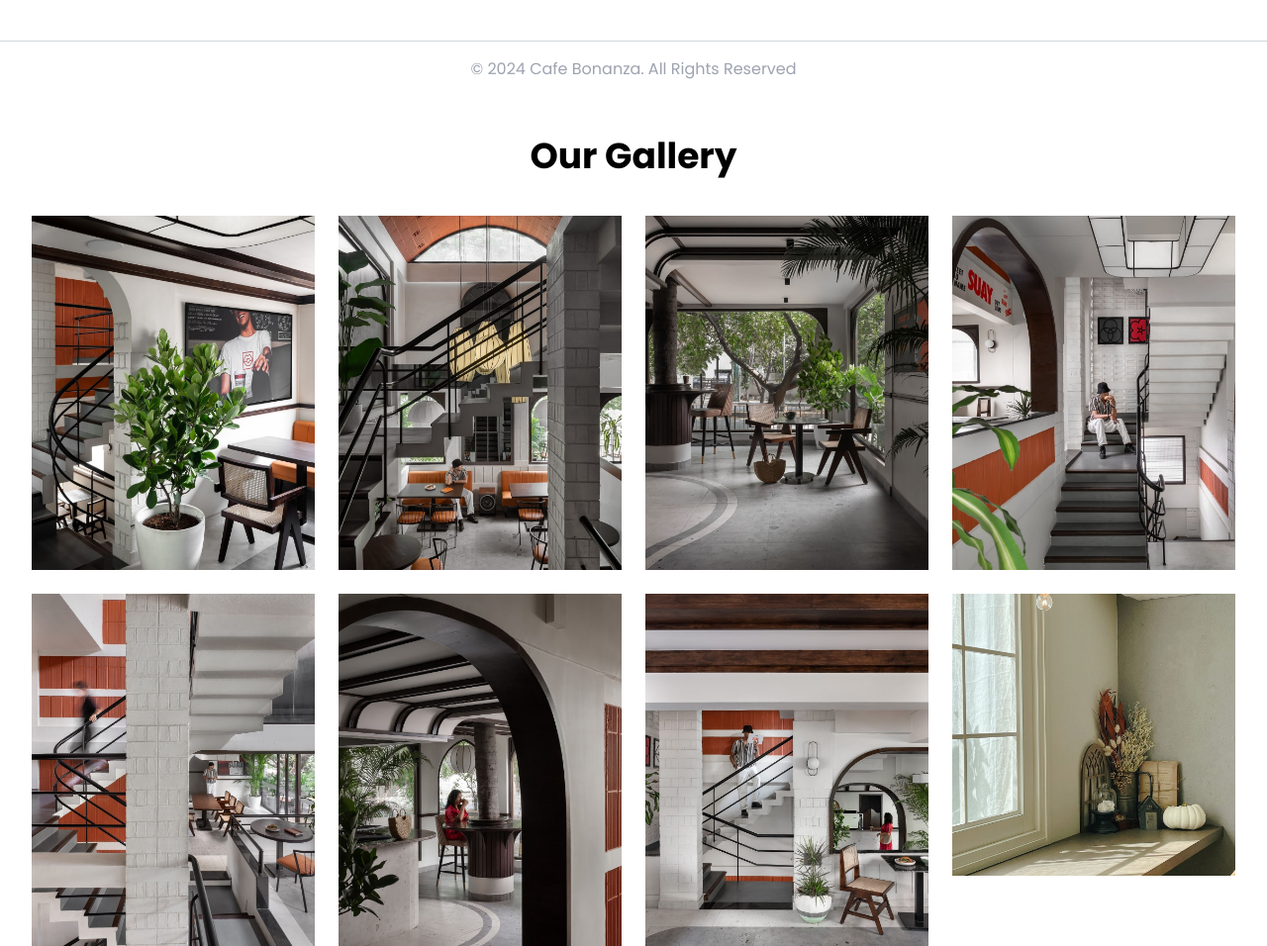
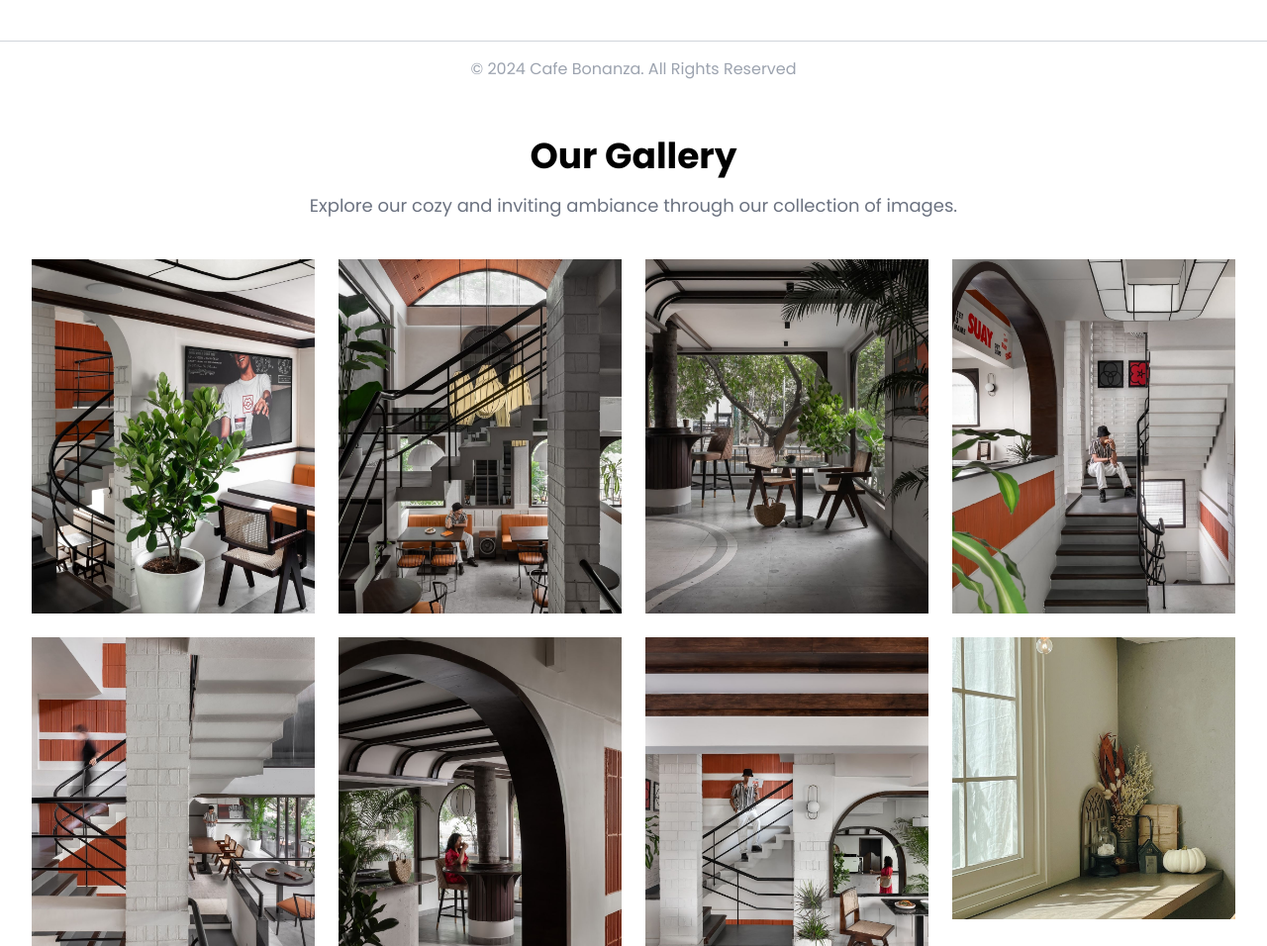
Before and after one commit to Chandra13July/Bonanza, a PHP site: page /Bonanza/home/gallery in a window 1280 px wide. Shown: the part 2506-3462 px from the top of the page at 99% size. Run offline with PHP 8.4, Linux system fonts and the light colour scheme; some libraries are stand-ins or nearby versions.

```diff
--- a/app/views/home/gallery.php
+++ b/app/views/home/gallery.php
@@ -15,7 +15,8 @@
 
 <body class="bg-gray-100">
     <div class="max-w-7xl mx-auto py-10 relative z-10 text-center px-4 sm:px-6 lg:px-8">
-        <h1 class="text-4xl font-bold mb-10">Our Gallery</h1>
+    <h1 class="text-4xl font-bold mb-4">Our Gallery</h1> <!-- Reduced margin-bottom on the title -->
+<p class="text-gray-500 mb-10 text-base md:text-lg">Explore our cozy and inviting ambiance through our collection of images.</p>
         <div class="grid grid-cols-1 sm:grid-cols-2 md:grid-cols-3 lg:grid-cols-4 gap-6 img-gallery">
             <img class="w-full cursor-pointer transition-transform transform hover:scale-75 hover:rotate-6 hover:rounded-lg hover:shadow-2xl" height="200" onclick="openFullImg(this.src)" src="<?= BASEURL; ?>/img/gallery/gallery1.png" width="200" />
             <img class="w-full cursor-pointer transition-transform transform hover:scale-75 hover:rotate-6 hover:rounded-lg hover:shadow-2xl" height="200" onclick="openFullImg(this.src)" src="<?= BASEURL; ?>/img/gallery/gallery2.png" width="200" />
```
